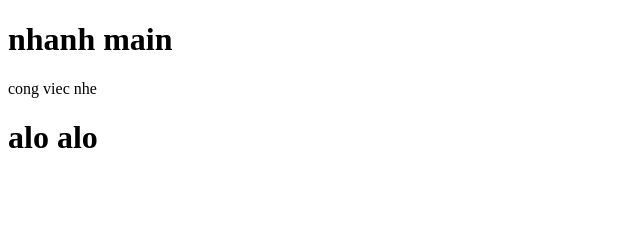
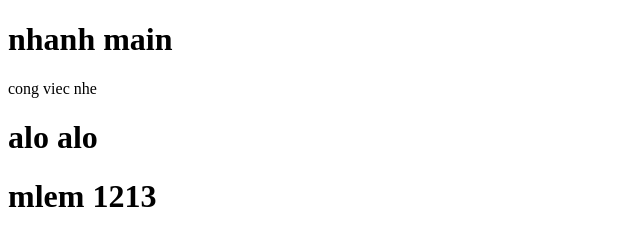
Before and after one commit to phanduybgbg/bt5, a plain HTML site: page index.html in a window 1280 px wide. Shown: the whole page, without its empty margins (0-640 px from the left). Drawn offline with Linux system fonts and the light colour scheme.

Commit message:
sua lan n

```diff
--- a/index.html
+++ b/index.html
@@ -9,5 +9,6 @@
 <h1>nhanh main</h1>
 <p>cong viec nhe</p>
 <h1>alo alo</h1>
+<h1>mlem 1213</h1>
 </body>
 </html>
```
